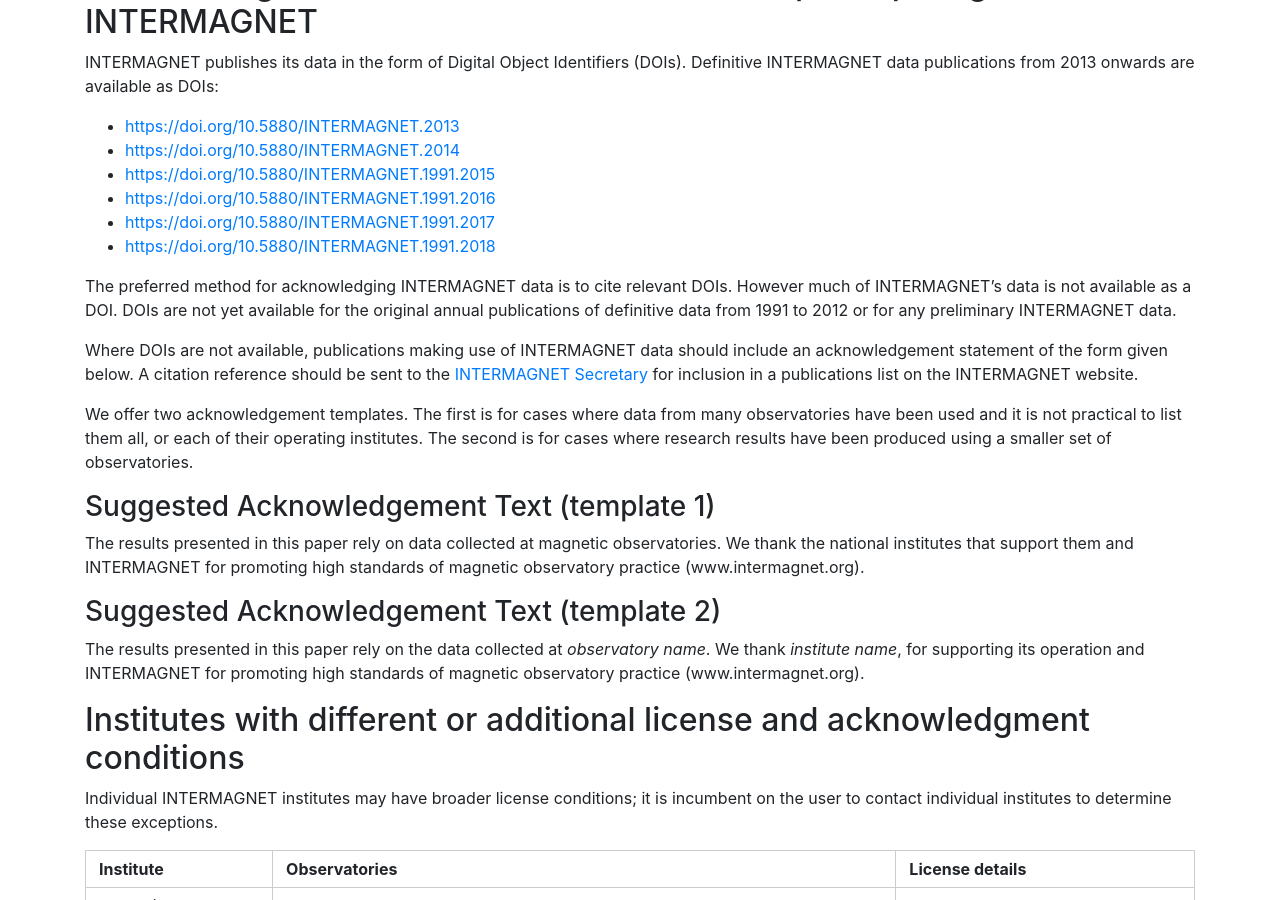
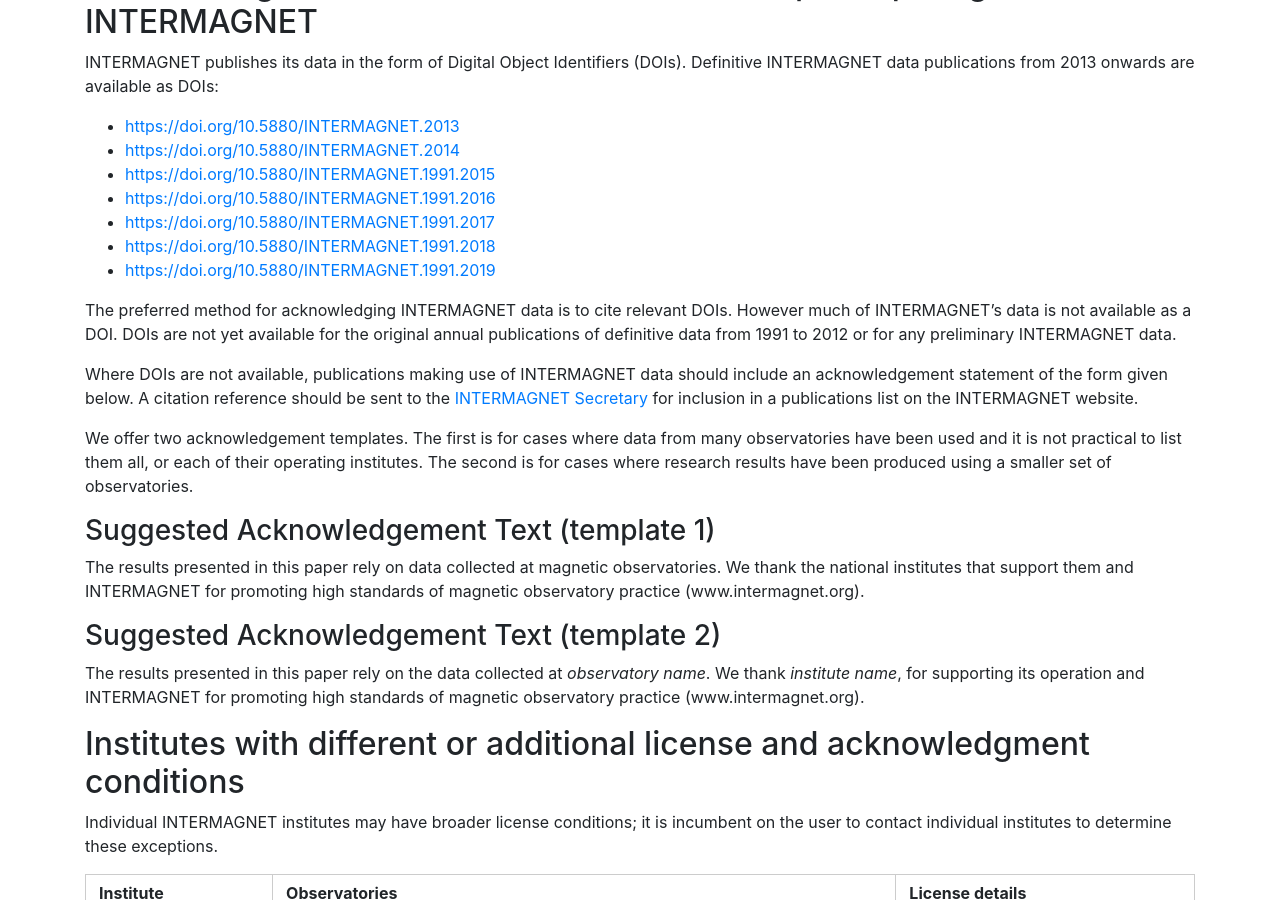
Before and after one commit to INTERMAGNET/intermagnet.github.io, a Jekyll site: the page built from data_conditions.md, in a window 1280 px wide and 900 px high, scrolled down 616 px. Built offline with Jekyll 4.4.1, drawn with Linux system fonts in a browser that asks for light colours; some of the changed lines change nothing that is shown.

Commit message:
Add DOI 2019

```diff
--- a/data_conditions.md
+++ b/data_conditions.md
@@ -21,6 +21,7 @@
 - [https://doi.org/10.5880/INTERMAGNET.1991.2016](https://doi.org/10.5880/INTERMAGNET.1991.2016)
 - [https://doi.org/10.5880/INTERMAGNET.1991.2017](https://doi.org/10.5880/INTERMAGNET.1991.2017)
 - [https://doi.org/10.5880/INTERMAGNET.1991.2018](https://doi.org/10.5880/INTERMAGNET.1991.2018)
+- [https://doi.org/10.5880/INTERMAGNET.1991.2019](https://doi.org/10.5880/INTERMAGNET.1991.2019)
 
 The preferred method for acknowledging INTERMAGNET data is to cite relevant DOIs. However much of INTERMAGNET's data is not available as a DOI. DOIs are not yet available for the original annual publications of definitive data from 1991 to 2012 or for any preliminary INTERMAGNET data.
 
```
